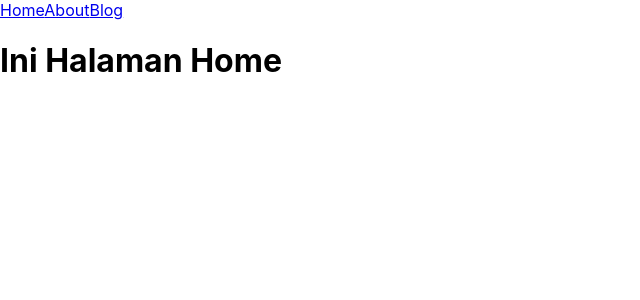
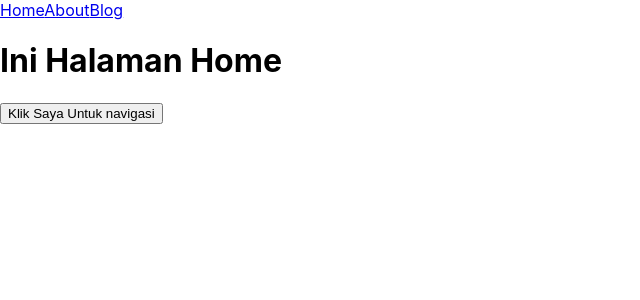
Before and after one commit to rezairfanwijaya/Learn-React-JS, a React (Create React App) app: page / in a window 1280 px wide. Shown: the top 300 px of the page, without its empty margins (0-640 px from the left). Built offline with nearby package versions, Linux system fonts and the light colour scheme.

Commit message:
redirect

```diff
--- a/src/App.js
+++ b/src/App.js
@@ -8,6 +8,7 @@ import About from './pages/about/About';
 import Team from './components/team/Team';
 import Blog from './pages/blog/Blog';
 import BlogDetail from './pages/blogDetail/blogDetail';
+import Navigasi from './pages/navigasi/Navigasi';
 
 function App() {
   return (
@@ -23,6 +24,7 @@ function App() {
           </Route>
           <Route path="blog" element={<Blog />} />
           <Route path="blog/:judul" element={<BlogDetail />} />
+          <Route path="navigasi" element={<Navigasi />} />
           <Route path="*" element={<h1>404 URL SALAH !!!!</h1>} />
         </Routes>
       </BrowserRouter>
--- a/src/pages/home/Home.jsx
+++ b/src/pages/home/Home.jsx
@@ -1,5 +1,17 @@
-export default function Home(){
+import { useNavigate } from "react-router-dom"
+
+export default function Home() {
+    const navigasi = useNavigate()
+    const navigate =  () =>{
+        navigasi("/navigasi")
+    }
     return (
-        <h1>Ini Halaman Home</h1>
+        <>
+            <h1>Ini Halaman Home</h1>
+            <button onClick={navigate}>
+                Klik Saya Untuk navigasi
+            </button>
+        </>
+
     )
 }
--- /dev/null
+++ b/src/pages/navigasi/Navigasi.jsx
@@ -0,0 +1,7 @@
+export default function Navigasi() {
+    return (
+        <>
+            <h1>Ini Halaman Navigasi</h1>
+        </>
+    )
+}
```
